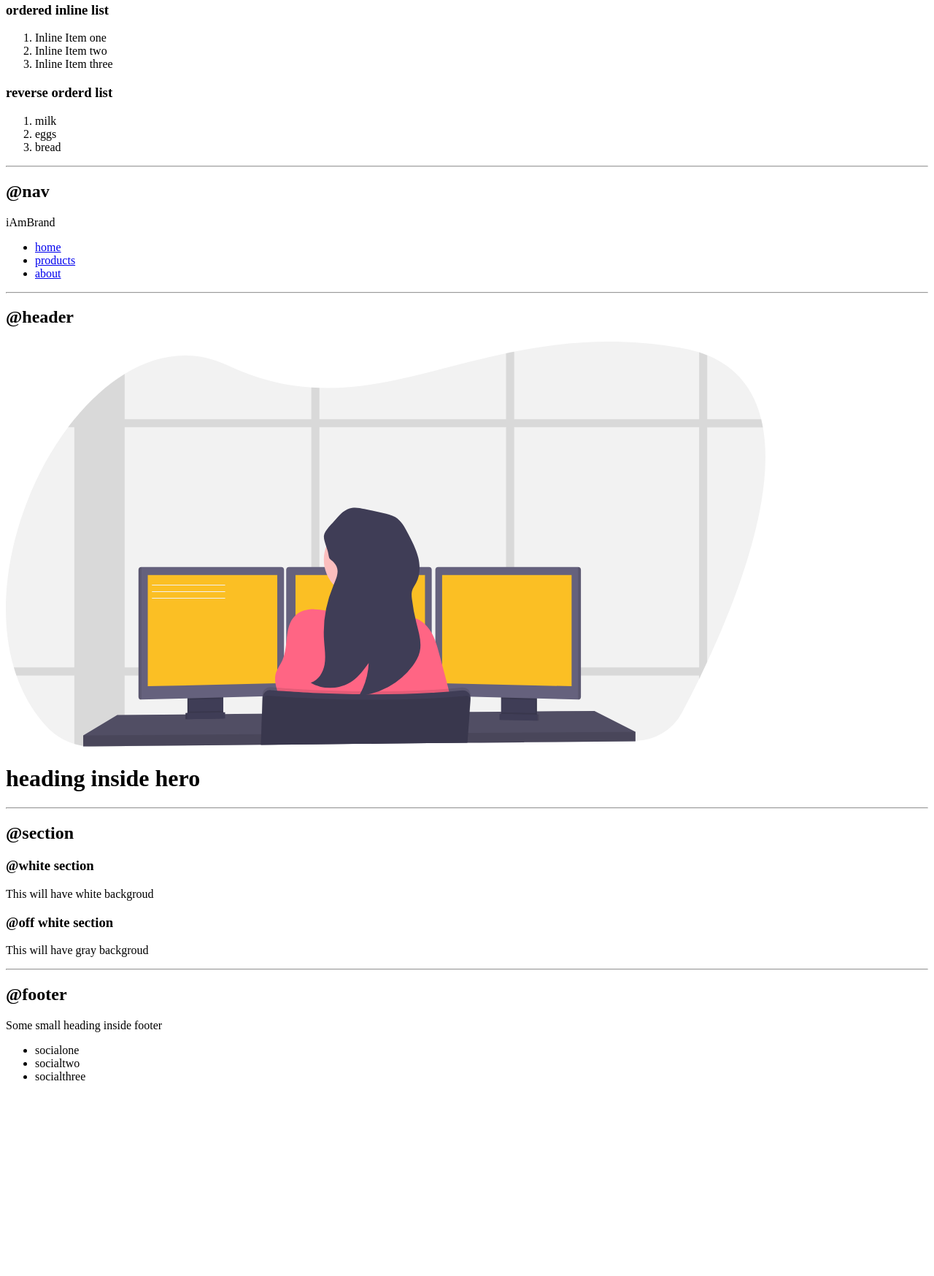
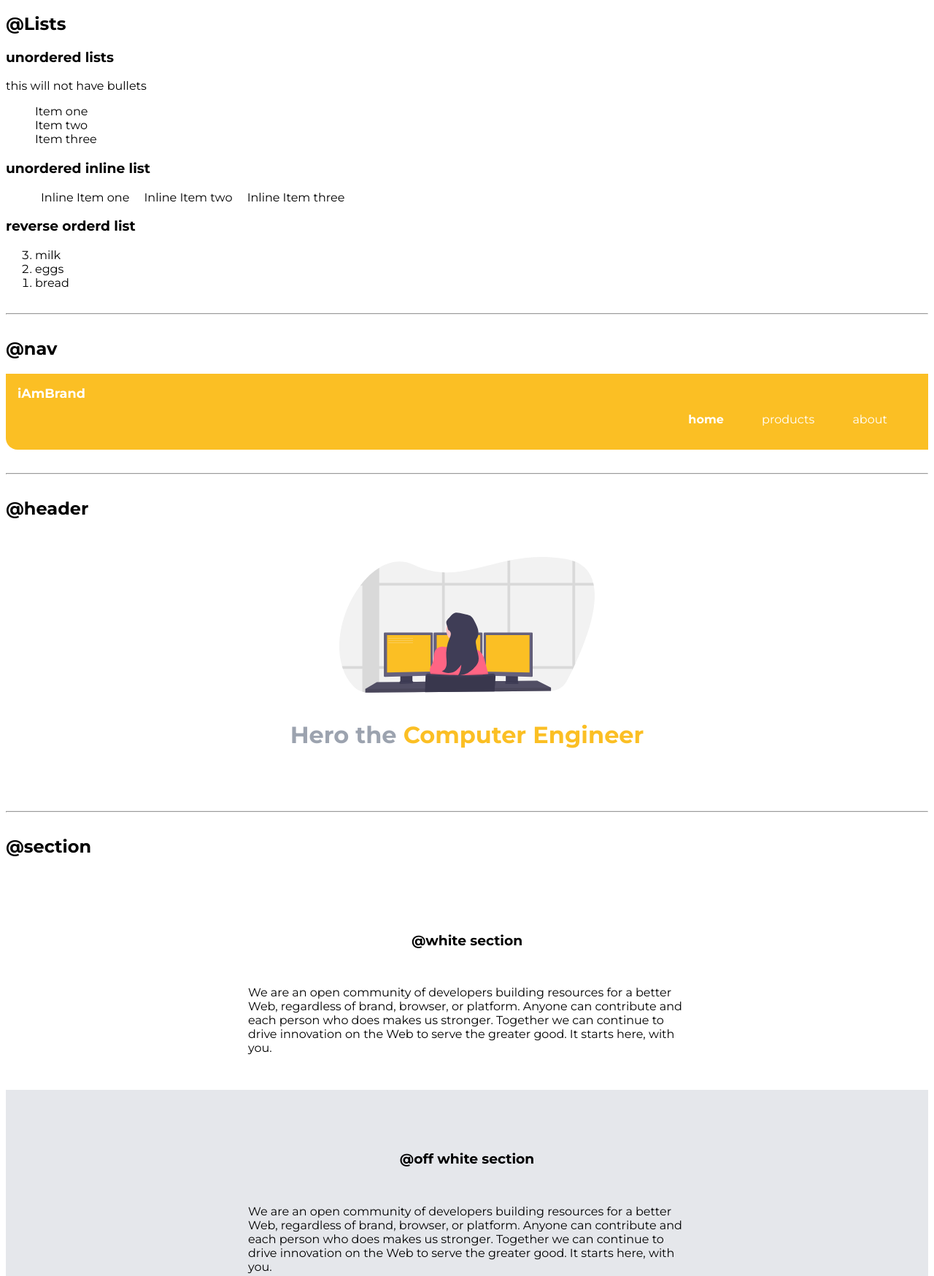
Before and after one commit to Piyush-Ghotkar/Full-Stack-Dev-Course, a plain HTML site: page portfolio/index.html in a window 1280 px wide. Shown: the part 837-2585 px from the top of the page at 73% size. Before the commit the page ends 2337 px from the top, so only its background shows below. Drawn offline with Linux system fonts and the light colour scheme.

Commit message:
component library completed

```diff
--- a/portfolio/index.html
+++ b/portfolio/index.html
@@ -1,15 +1,20 @@
 <!DOCTYPE html>
 <html lang="en">
+
 <head>
     <meta charset="UTF-8">
     <meta http-equiv="X-UA-Compatible" content="IE=edge">
     <meta name="viewport" content="width=device-width, initial-scale=1.0">
+
+    <link href="styles.css" rel="stylesheet">
+
     <title>Component Library</title>
 </head>
+
 <body>
     <h1>Piyush's Component Library</h1>
     <p>Hello, this is Piyush Ghotkar currently pursuing bachlors degree in stream of Computer Engineering.
-         This is just a begining to web development. See you soon.</p>
+        This is just a begining to web development. See you soon.</p>
     <hr>
 
     <h2>@Typography</h2>
@@ -21,33 +26,34 @@
 
     <h2>@Container</h2>
     <h3>fluid container</h3>
-    <div>This is a fluid container and it will go till the end of the page</div>
+    <div class="container">This is a fluid container and it will go till the end of the page</div>
     <h3>center container</h3>
-    <div>This is centered container and it will go till the specified width</div>
+    <div class="container container-center">This is centered container and it will go till the specified width</div>
     <hr>
 
     <h2>@Links</h2>
-    <a href="/">Primary Link</a>
-    <a href="#">Secondary Link</a>
+    <a href="/" class="link link-primary">Primary Link</a>
+    <a href="#" class="link link-secondary">Secondary Link</a>
     <hr>
 
     <h2>@Lists</h2>
     <h3>unordered lists</h3>
-    <ul>
+    <p>this will not have bullets</p>
+    <ul class="list-non-bullet">
         <li>Item one</li>
         <li>Item two</li>
         <li>Item three</li>
     </ul>
 
-    <h3>ordered inline list</h3>
+    <h3>unordered inline list</h3>
     <ol>
-        <li>Inline Item one</li>
-        <li>Inline Item two</li>
-        <li>Inline Item three</li>
+        <li class="list-inline">Inline Item one</li>
+        <li class="list-inline">Inline Item two</li>
+        <li class="list-inline">Inline Item three</li>
     </ol>
 
     <h3>reverse orderd list</h3>
-    <ol>
+    <ol reversed>
         <li>milk</li>
         <li>eggs</li>
         <li>bread</li>
@@ -56,52 +62,73 @@
 
     <h2>@nav</h2>
 
-    <nav>
-        <div>iAmBrand</div>
-        <ul>
-            <li>
-                <a href="/">home</a>
+    <nav class="navigation">
+        <div class="brand-name">iAmBrand</div>
+        <ul class="list-non-bullet nav-pills">
+            <li class="list-inline">
+                <a href="/" class="link link-active">home</a>
             </li>
-            <li>
-                <a href="/">products</a>
+            <li class="list-inline">
+                <a href="/" class="link">products</a>
             </li>
-            <li>
-                <a href="/">about</a>
+            <li class="list-inline">
+                <a href="/" class="link">about</a>
             </li>
         </ul>
     </nav>
     <hr>
 
     <h2>@header</h2>
-    <header>
-        <img src="images/hero.svg">
-        <h1>heading inside hero</h1>
+    <header class="hero">
+        <img class="hero-img" src="images/hero.svg">
+        <h1 class="hero-heading">Hero the
+            <span class="hero-inverted">Computer Engineer</span>
+        </h1>
     </header>
     <hr>
 
     <h2>@section</h2>
 
-    <section>
-        <h3>@white section</h3>
-        <p>This will have white backgroud</p>
+    <section class="section">
+        <div class="container container-center">
+            <h3>@white section</h3>
+            <p>We are an open community of developers building resources for a
+                better Web, regardless of brand, browser, or platform. Anyone
+                can contribute and each person who does makes us stronger.
+                Together we can continue to drive innovation on the Web to
+                serve the greater good. It starts here, with you.</p>
+        </div>
     </section>
 
-    <section>
-        <h3>@off white section</h3>
-        <p>This will have gray backgroud</p>
+    <section class="section ow">
+        <div class="container container-center">
+            <h3>@off white section</h3>
+            <p>We are an open community of developers building resources for a
+                better Web, regardless of brand, browser, or platform. Anyone
+                can contribute and each person who does makes us stronger.
+                Together we can continue to drive innovation on the Web to
+                serve the greater good. It starts here, with you.</p>
+        </div>
     </section>
     <hr>
 
     <h2>@footer</h2>
     <footer>
         <div>Some small heading inside footer</div>
-        <ul>
-            <li>socialone</li>
-            <li>socialtwo</li>
-            <li>socialthree</li>
+        <ul class="list-non-bullet">
+            <li class="list-inline">
+                <a class="link"  href="/">socialone</a>
+            </li>
+            <li class="list-inline">
+                <a class="link" href="/">socialone</a>
+            </li>
+            <li class="list-inline">
+                <a class="link" href="/">socialone</a>
+            </li>
         </ul>
     </footer>
 
 
 </body>
+
 </html>
--- /dev/null
+++ b/portfolio/styles.css
@@ -0,0 +1,138 @@
+/* TODO: read about sans font  */
+@import url('https://fonts.googleapis.com/css2?family=Montserrat:wght@400;700&display=swap');
+
+:root {
+    --primary-color: #FBBF24;
+    --dark-gray: #9CA3AF;
+    --ligh-gray: #E5E7EB;
+}
+
+body {
+    font-family: 'Montserrat', sans-serif;
+}
+
+hr {
+    margin: 2rem 0rem;
+}
+
+.container {
+    padding-left: 1rem;
+    padding-right: 1rem;
+    /* or
+    padding: 0rem 1rem     (top left bottom right or top/bottom left/right)
+    */
+}
+
+.container-center {
+    max-width: 600px;
+    margin: auto;
+}
+
+.link {
+    text-decoration: none;
+    padding: 0.5rem 1rem;
+}
+
+.link-primary {
+    padding: 0.5rem 1rem;
+    background-color: var(--primary-color);
+    color: white;
+    border-radius: 0.5rem;
+}
+
+.link-secondary {
+    color: var(--primary-color);
+    padding:  0.5rem 1rem;
+    border: 1px solid var(--primary-color);
+    border-radius: 0.5rem;
+}
+
+.list-non-bullet {
+    list-style: none;
+}
+
+.list-inline {
+    display: inline;
+    padding: 0rem 0.5rem;
+}
+
+/* Navigation */
+
+.navigation {
+    background-color: var(--primary-color);
+    color: white;
+    padding: 1rem;
+    border-bottom-left-radius: 1rem;
+}
+
+.navigation .brand-name {
+    font-weight: bold;
+    font-size: 1.1rem;
+
+}
+
+.navigation .link {
+    color: white;
+}
+
+.navigation .nav-pills {
+    text-align: right;
+    padding: 0rem 1rem;
+}
+
+.navigation .link-active {
+    font-weight: bold;
+}
+
+.hero {
+    padding: 2rem;
+}
+
+.hero-img{
+    max-width: 350px;
+    display: block;
+    margin: auto;
+}
+
+.hero-heading {
+    text-align: center;
+    padding-top: 1rem;
+    color: var(--dark-gray);
+}
+
+.hero .hero-heading .hero-inverted {
+    color: var(--primary-color)
+}
+
+/* section */
+
+.section {
+    padding: 2rem 1rem;
+}
+
+.section h3{
+    text-align: center;
+    padding: 2rem;
+}
+
+.ow {
+    background-color: var(--ligh-gray)
+}
+
+footer {
+    padding: 2rem;
+    background-color: var(--primary-color);
+    border-top-right-radius: 1rem;
+    color: white;
+    text-align: center;
+
+}
+
+footer ul {
+    padding-inline-start: 0px;
+    padding-top: 1rem;
+}
+footer .link{
+    color: white;
+
+}
```
